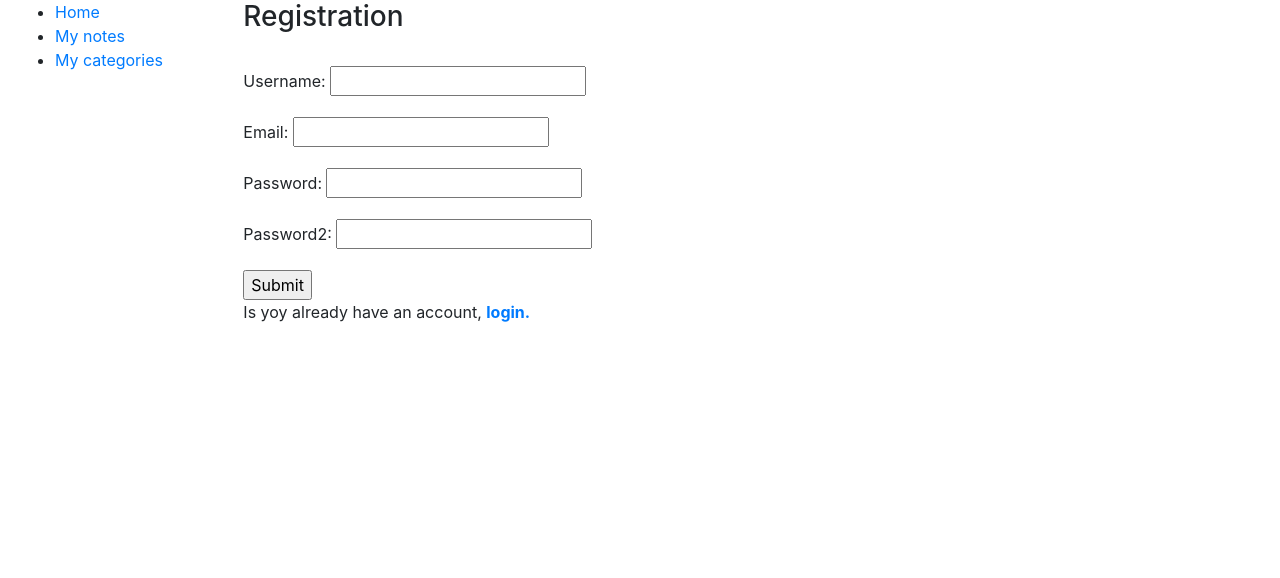
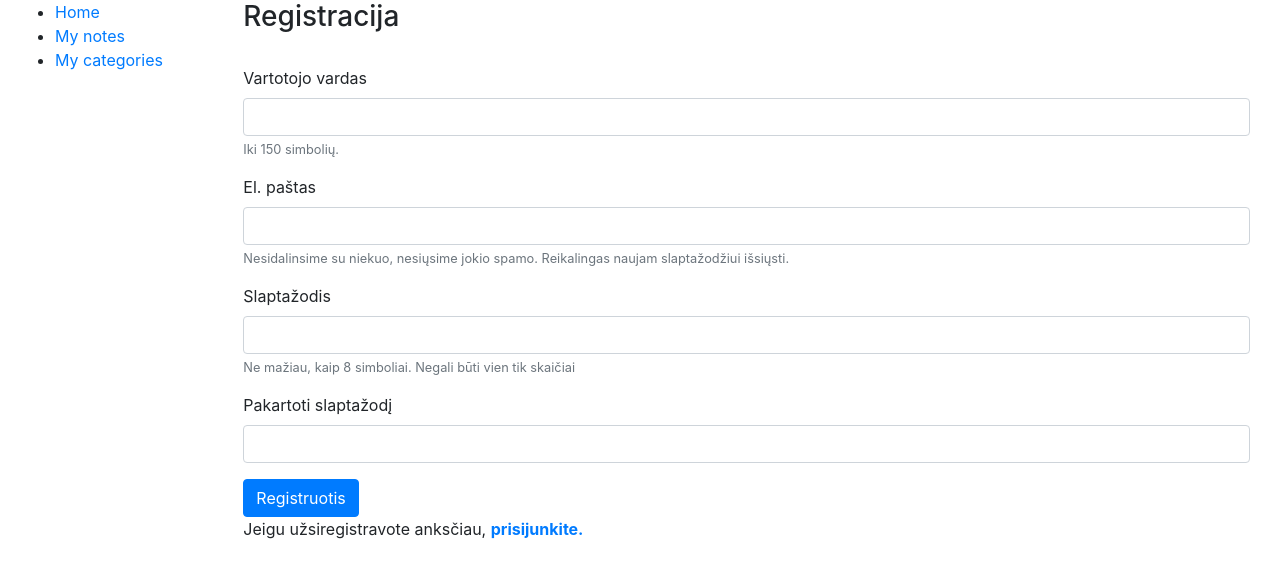
Before and after one commit to AgneNava/my_notes, a Django app: template notes_mine/templates/notes_mine/register.html in a window 1280 px wide. Shown: the top 578 px of the page. Run offline with Django 4.2, Linux system fonts and the light colour scheme; the template is opened without the code that fills it: values that come from a table or form of the project are taken from there, others are empty; some libraries are stand-ins or nearby versions.

Commit message:
Smallfixes register

```diff
--- a/notes_mine/forms.py
+++ b/notes_mine/forms.py
@@ -4,30 +4,30 @@ from django.core.exceptions import ValidationError
 from django.utils.translation import gettext_lazy as _
 from .models import Profile, Note, Category
 
-class RegistrationForm(forms.Form):
-  username = forms.CharField(max_length=100)
-  email = forms.EmailField()
-  password = forms.CharField(widget=forms.PasswordInput)
-  password2 = forms.CharField(widget=forms.PasswordInput)
+# class RegistrationForm(forms.Form):
+#   username = forms.CharField(max_length=100)
+#   email = forms.EmailField()
+#   password = forms.CharField(widget=forms.PasswordInput)
+#   password2 = forms.CharField(widget=forms.PasswordInput)
 
-  # Vartotojo vardo validacija ir valymas:
-  def clean_username(self):
-    data = self.cleaned_data['username']
-    if User.objects.filter(username=data).exists():
-      raise ValidationError(_('Username %s is taken!') % data)
-    return data
+#   # Vartotojo vardo validacija ir valymas:
+#   def clean_username(self):
+#     data = self.cleaned_data['username']
+#     if User.objects.filter(username=data).exists():
+#       raise ValidationError(_('Username %s is taken!') % data)
+#     return data
 
-  # Tikrinu el pasta:
-  def clean_email(self):
-    data = self.cleaned_data['email']
-    if User.objects.filter(email=data).exists():
-      raise ValidationError(_('Account with  email %s already exists!') % data)
-    return data
+#   # Tikrinu el pasta:
+#   def clean_email(self):
+#     data = self.cleaned_data['email']
+#     if User.objects.filter(email=data).exists():
+#       raise ValidationError(_('Account with  email %s already exists!') % data)
+#     return data
 
-  # Tikrinu du slaptazodziu laukus (visa lauku grupe):
-  def clean(self):
-    cleaned_data = super().clean()
-    password = cleaned_data['password']
-    password2 = cleaned_data['password2']
-    if password != password2:
-      raise ValidationError(_('Passwords do not match!'))
+#   # Tikrinu du slaptazodziu laukus (visa lauku grupe):
+#   def clean(self):
+#     cleaned_data = super().clean()
+#     password = cleaned_data['password']
+#     password2 = cleaned_data['password2']
+#     if password != password2:
+#       raise ValidationError(_('Passwords do not match!'))
--- a/notes_mine/templates/notes_mine/register.html
+++ b/notes_mine/templates/notes_mine/register.html
@@ -1,6 +1,4 @@
 {% extends "base.html" %}
-
-{% load crispy_forms_tags %}
 
 {% block content %}
     {% if messages %}
@@ -18,51 +16,33 @@
     {% endif %}
 
     <div class="container register">
-        <h3>Registration</h3><br/>
-        <!-- forma su funkcija: -->
-        {% comment %}
+        <h3>Registracija</h3><br/>
         <form method="post">
             {% csrf_token %}
             <div class="form-group">
-                <label for="username">User name</label>
+                <label for="username">Vartotojo vardas</label>
                 <input name="username" type="text" class="form-control" id="username" aria-describedby="usernameHelp">
                 <small id="usernameHelp" class="form-text text-muted">Iki 150 simbolių.</small>
             </div>
             <div class="form-group">
-                <label for="exampleInputEmail1">Email</label>
+                <label for="exampleInputEmail1">El. paštas</label>
                 <input name="email" type="email" class="form-control" id="exampleInputEmail1" aria-describedby="emailHelp">
                 <small id="emailHelp" class="form-text text-muted">Nesidalinsime su niekuo, nesiųsime jokio spamo.
                     Reikalingas naujam slaptažodžiui išsiųsti. </small>
             </div>
             <div class="form-group">
-                <label for="password">Password</label>
+                <label for="password">Slaptažodis</label>
                 <input name="password" type="password" class="form-control" id="password" aria-describedby="pwdHelp">
                 <small id="pwdHelp" class="form-text text-muted">Ne mažiau, kaip 8 simboliai. Negali būti vien tik
                     skaičiai</small>
             </div>
             <div class="form-group">
-                <label for="password2">Password repeat</label>
+                <label for="password2">Pakartoti slaptažodį</label>
                 <input name="password2" type="password" class="form-control" id="password2" aria-describedby="pwd2Help">
             </div>
-            <button type="submit" class="btn btn-primary register-button">Register</button>
+            <button type="submit" class="btn btn-primary register-button">Registruotis</button>
         </form>
-        {% endcomment %}
-
-        <!-- forma su klase: -->
-        <form method="post">
-            {% csrf_token %}
-            <!-- {{ form.non_field_errors }} -->
-            <!-- {% for field in form %}
-                <div class="form-group">
-                    {{ field.errors }}
-                    {{ field.label_tag }} {{ field }}
-                </div>
-            {% endfor %} -->
-            {{ form | crispy }}
-            <input type="submit" value="Submit">
-        </form>
-
-        <p>Is yoy already have an account, <a href="{% url 'login' %}"><strong>login.</strong></a></p>
+        <p>Jeigu užsiregistravote anksčiau, <a href="{% url 'login' %}"><strong>prisijunkite.</strong></a></p>
     </div>
 
 {% endblock %}
```
Also changed, not shown: notes_mine/views.py (+34 -11 lines).
